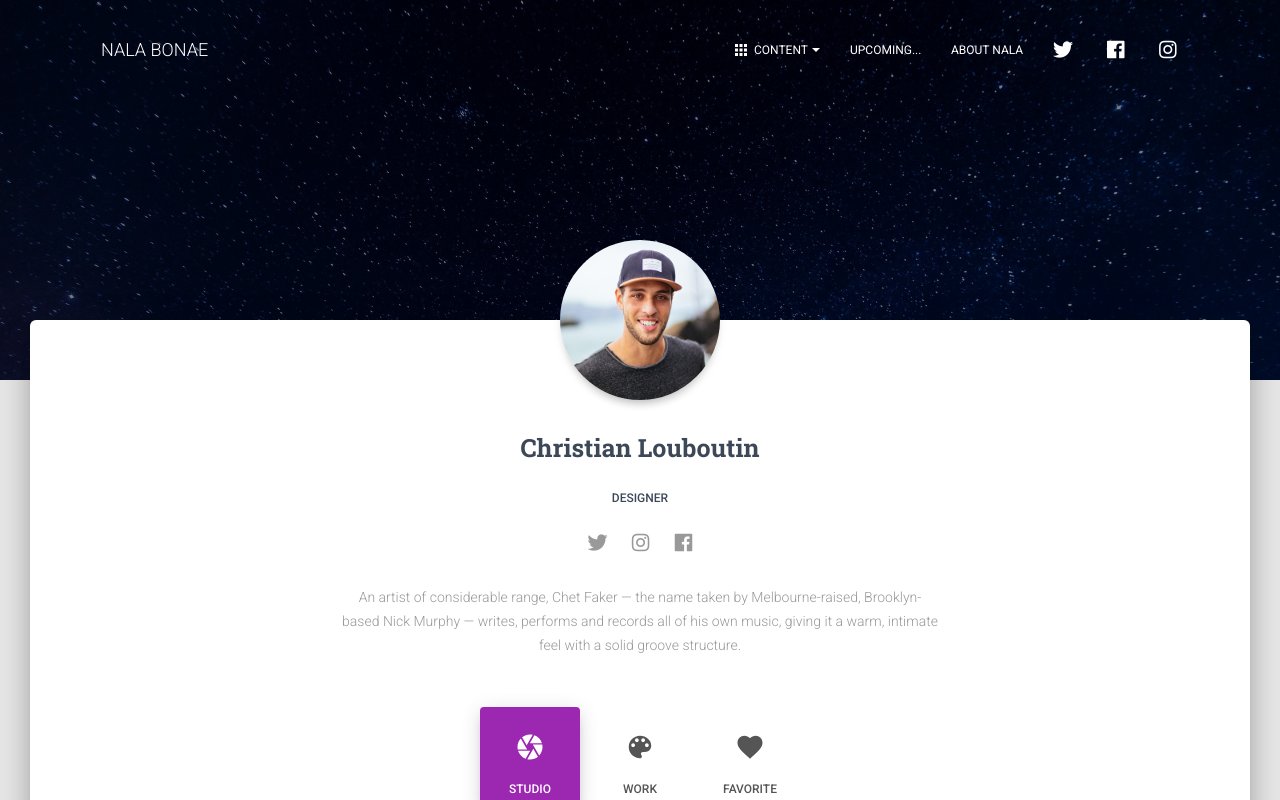
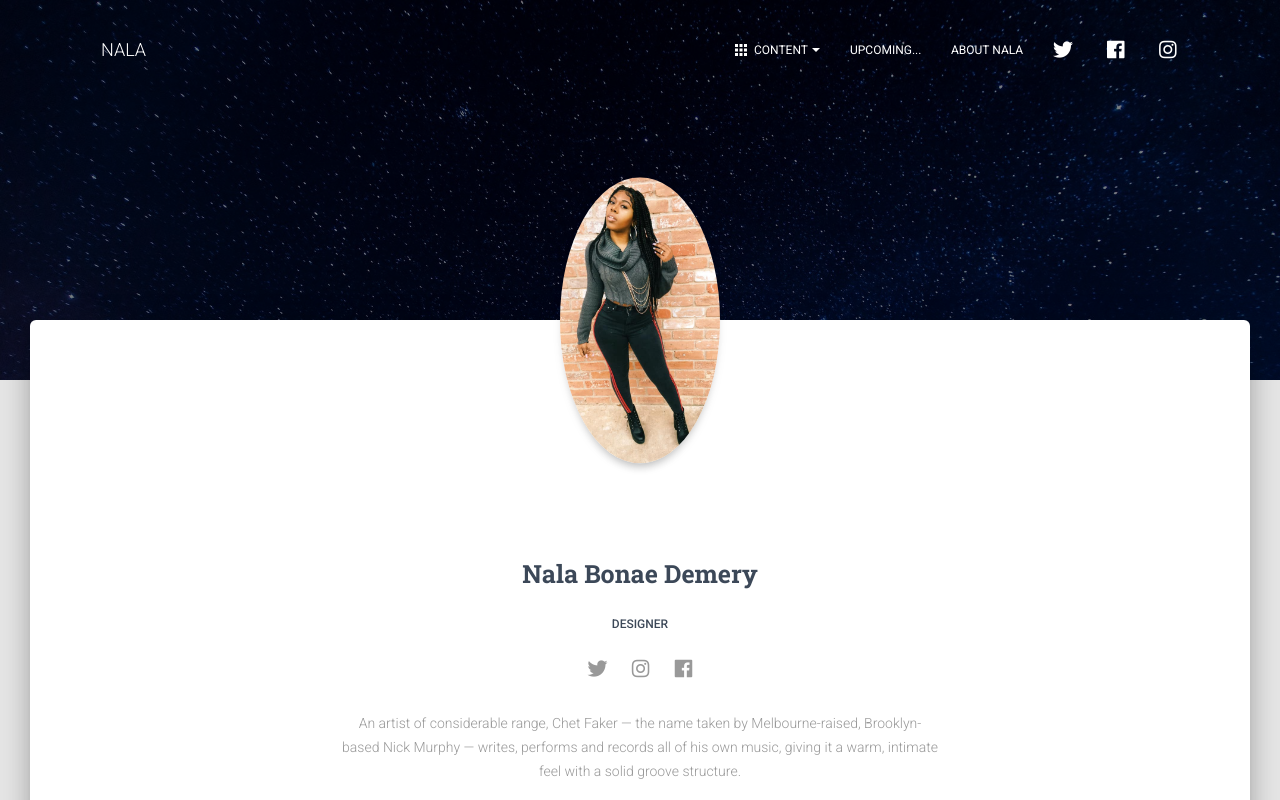
Before and after one commit to SupaDupa24/blog-nextjs-material-kit, a Next.js app: page /profile in a window 1280 px wide. Shown: the top 800 px of the page. Built offline with nearby package versions, Linux system fonts and the light colour scheme.

Commit message:
image
image misspelling correction

```diff
--- a/pages/profile.js
+++ b/pages/profile.js
@@ -34,7 +34,7 @@
     <div>
       <Header
         color="transparent"
-        brand="NALA BONAE"
+        brand="NALA "
         rightLinks={<HeaderLinks />}
         fixed
         changeColorOnScroll={{
@@ -52,13 +52,13 @@
                 <div className={classes.profile}>
                   <div>
                     <img
-                      src="/img/faces/christian.jpg"
+                      src="/img/christams.jpg"
                       alt="..."
                       className={imageClasses}
                     />
                   </div>
                   <div className={classes.name}>
-                    <h3 className={classes.title}>Christian Louboutin</h3>
+                    <h3 className={classes.title}>Nala Bonae Demery</h3>
                     <h6>DESIGNER</h6>
                     <Button justIcon link className={classes.margin5}>
                       <i className={"fab fa-twitter"} />
```
Also changed, not shown: public/img/christams.jpg (added).
